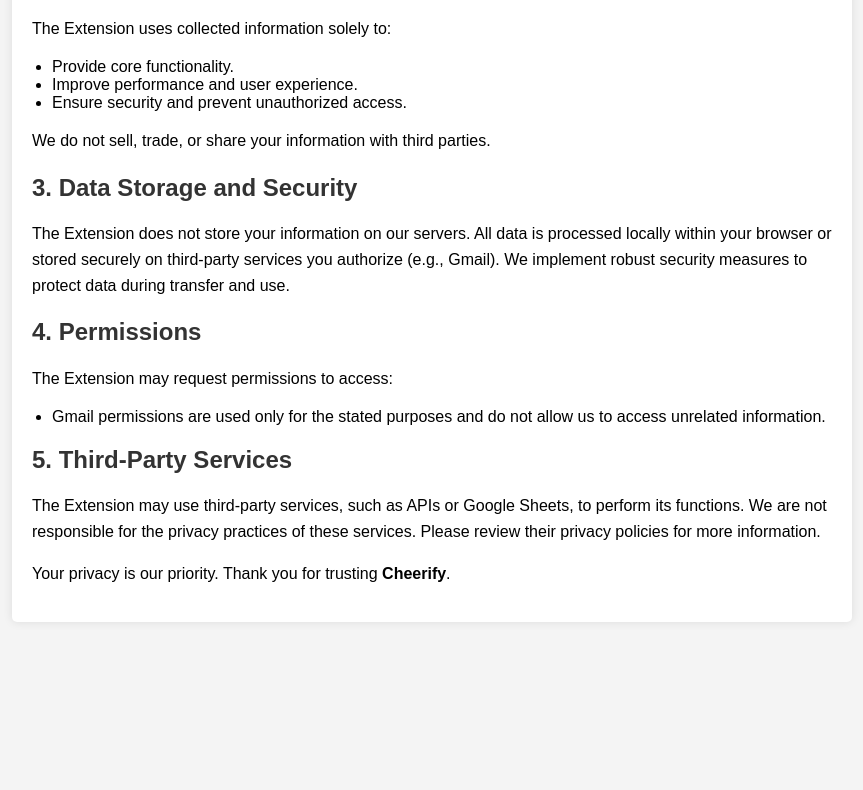
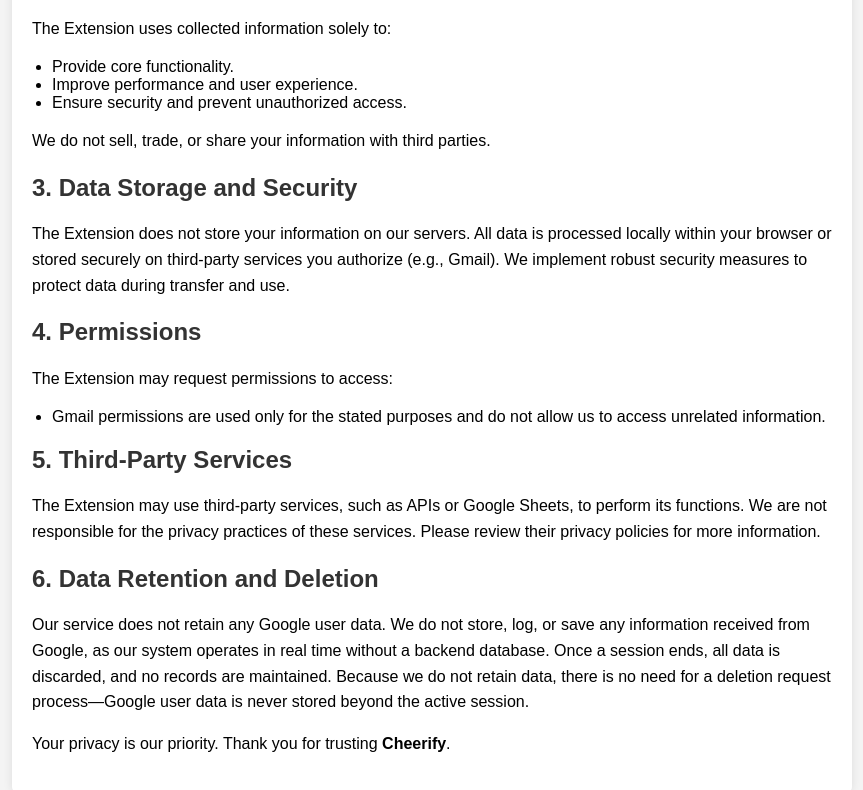
Before and after one commit to bellayu17/privacy, a plain HTML site: page index.html in a window 1280 px wide. Shown: the part 659-1449 px from the top of the page, without its empty margins (208-1071 px from the left). Before the commit the page ends 1331 px from the top, so only its background shows below. Drawn offline with Linux system fonts and the light colour scheme.

Commit message:
Update index.html

```diff
--- a/index.html
+++ b/index.html
@@ -66,6 +66,12 @@
         <h2>5. Third-Party Services</h2>
         <p>The Extension may use third-party services, such as APIs or Google Sheets, to perform its functions. We are not responsible for the privacy practices of these services. Please review their privacy policies for more information.</p>
 
+        <h2>6. Data Retention and Deletion</h2>
+        <p>Our service does not retain any Google user data. We do not store, log, or save any information received from Google, as our system operates in real time without a backend database.
+            Once a session ends, all data is discarded, and no records are maintained.
+
+Because we do not retain data, there is no need for a deletion request process—Google user data is never stored beyond the active session.</p>
+
         <p>Your privacy is our priority. Thank you for trusting <strong>Cheerify</strong>.</p>
     </div>
 </body>
```
